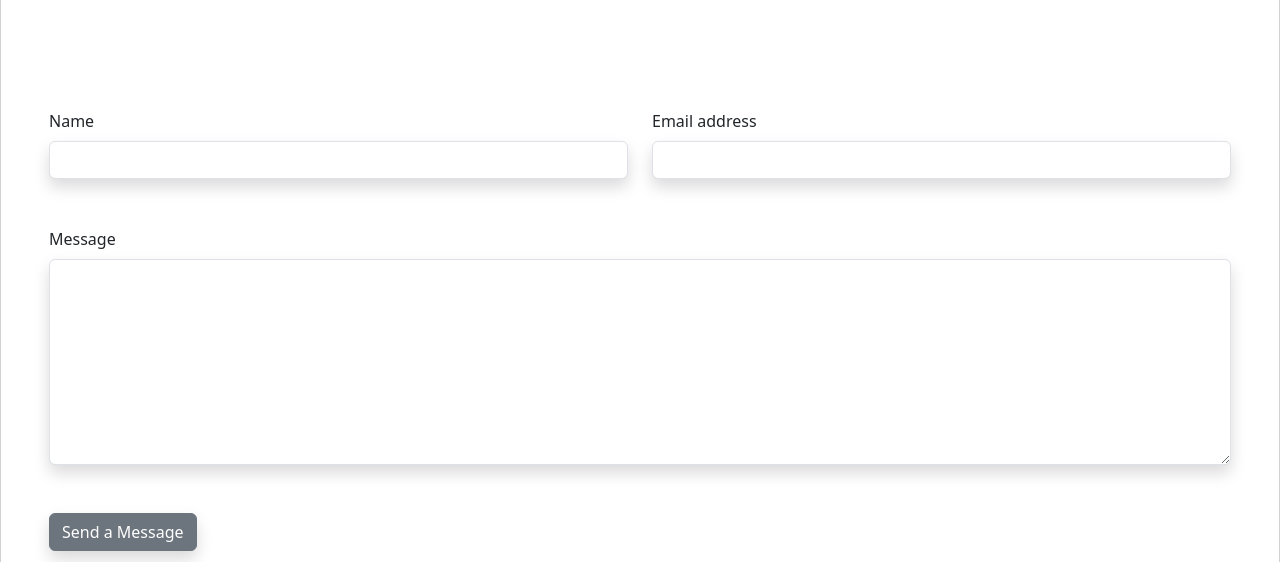
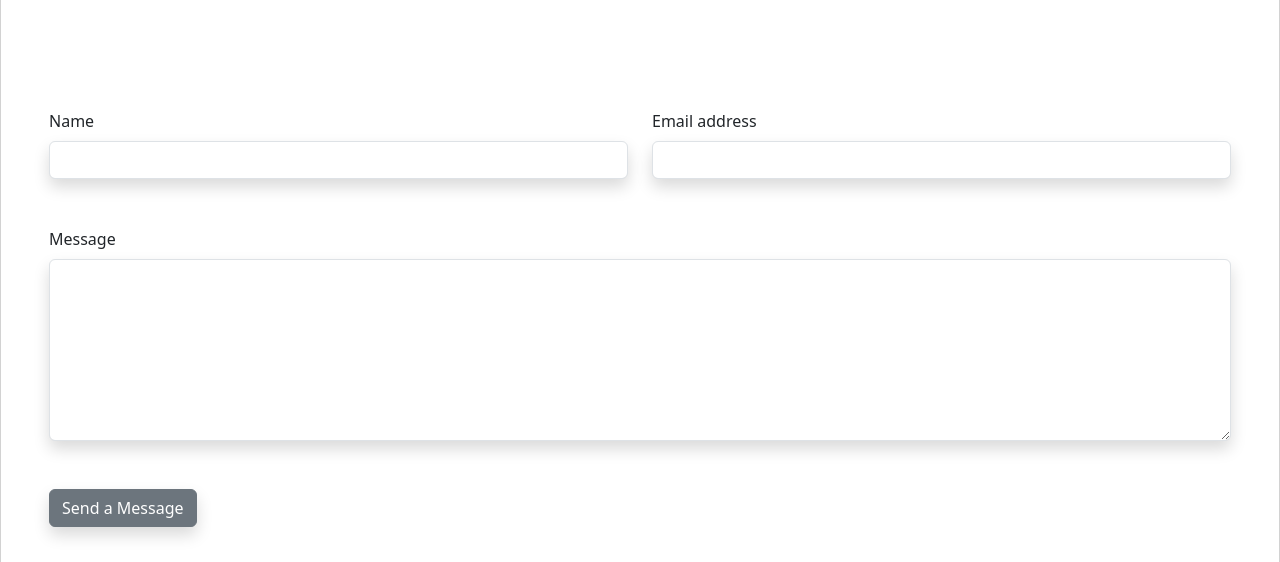
Before and after one commit to TomaszKoniecznyIT/Portfolio, a Gatsby site: page /contact in a window 1280 px wide. Shown: the part 198-760 px from the top of the page. Built offline with nearby package versions, Linux system fonts and the light colour scheme; Gatsby itself is replaced by a stand-in of ours.

Commit message:
message rows - 7

```diff
--- a/src/components/ContactForm.js
+++ b/src/components/ContactForm.js
@@ -67,7 +67,7 @@ export default function ContactForm() {
             name="message"
             required
             as="textarea"
-            rows={8}
+            rows={7}
             className="shadow"
           />
           <Form.Control.Feedback>Looks good!</Form.Control.Feedback>
```
